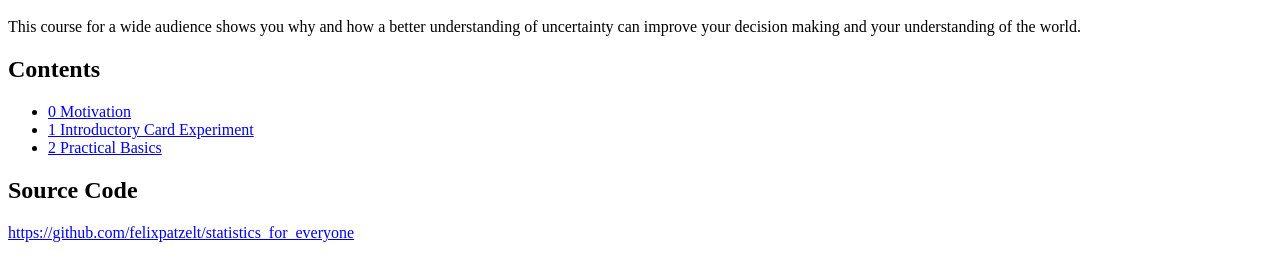
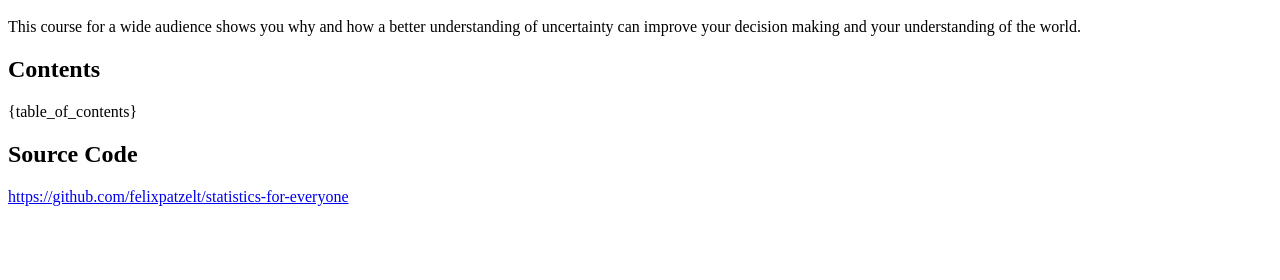
Before and after one commit to felixpatzelt/statistics-for-everyone, a plain HTML site: page index.template.html in a window 1280 px wide. Shown: the part 48-328 px from the top of the page. Drawn offline with Linux system fonts and the light colour scheme.

Commit message:
Fix slide index (#9)
* fix: index template

```diff
--- a/slides/index.html
+++ b/index.template.html
@@ -9,14 +9,10 @@
   understanding of the world.</p>
 
   <h2>Contents</h2>
-  <ul>
-    <li><a href=0_motivation.slides.html>0 Motivation</a></li>
-    <li><a href=1_introductory_card_experiment.slides.html>1 Introductory Card Experiment</a></li>
-    <li><a href=2_practical_basics.slides.html>2 Practical Basics</a></li>
-  </ul>
+{table_of_contents}
 
   <h2>Source Code</h2>
-  <a href="https://github.com/felixpatzelt/statistics_for_everyone">
-  https://github.com/felixpatzelt/statistics_for_everyone</a>
+  <a href="https://github.com/felixpatzelt/statistics-for-everyone">
+  https://github.com/felixpatzelt/statistics-for-everyone</a>
 </body>
 </html>
```
